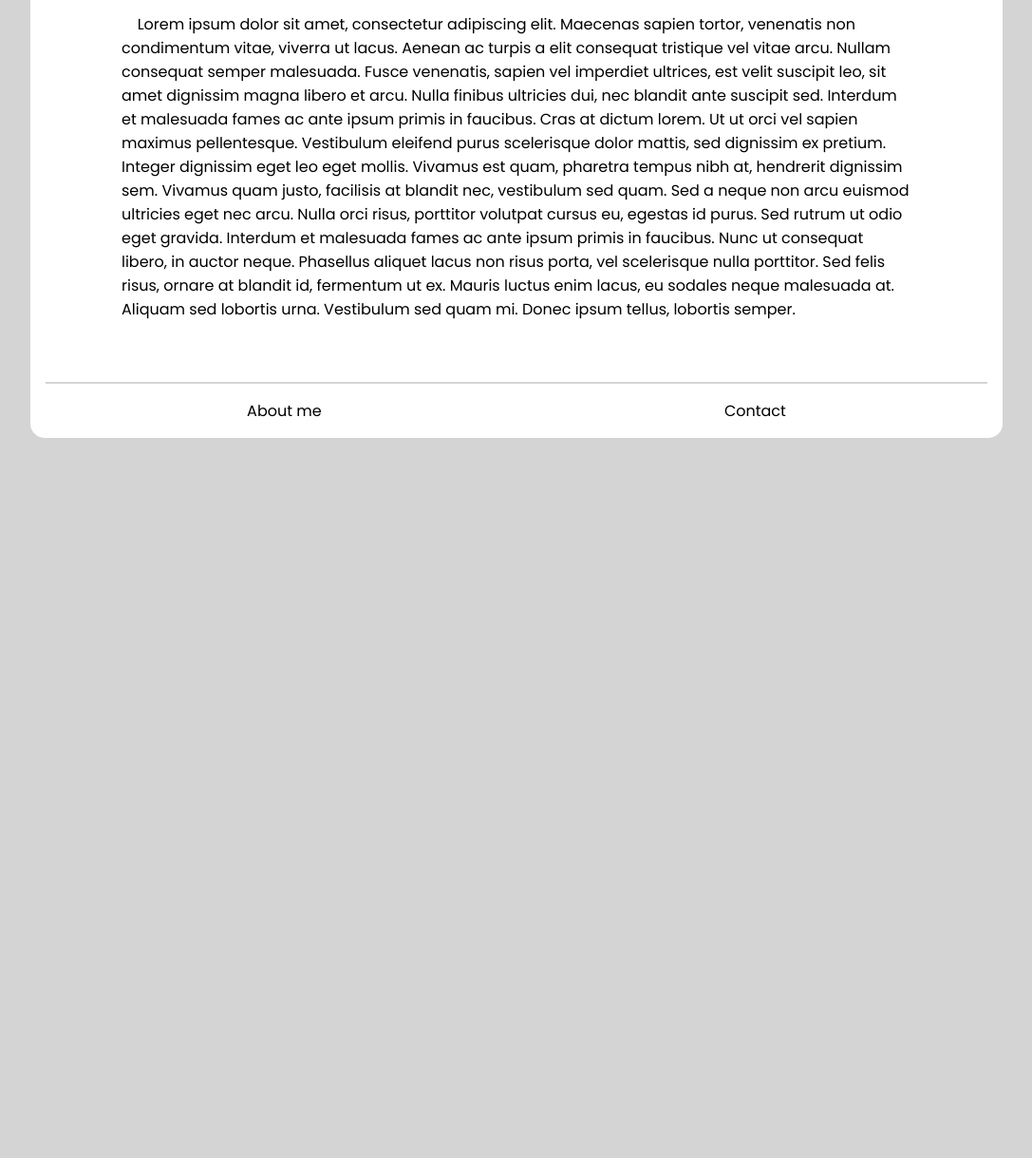
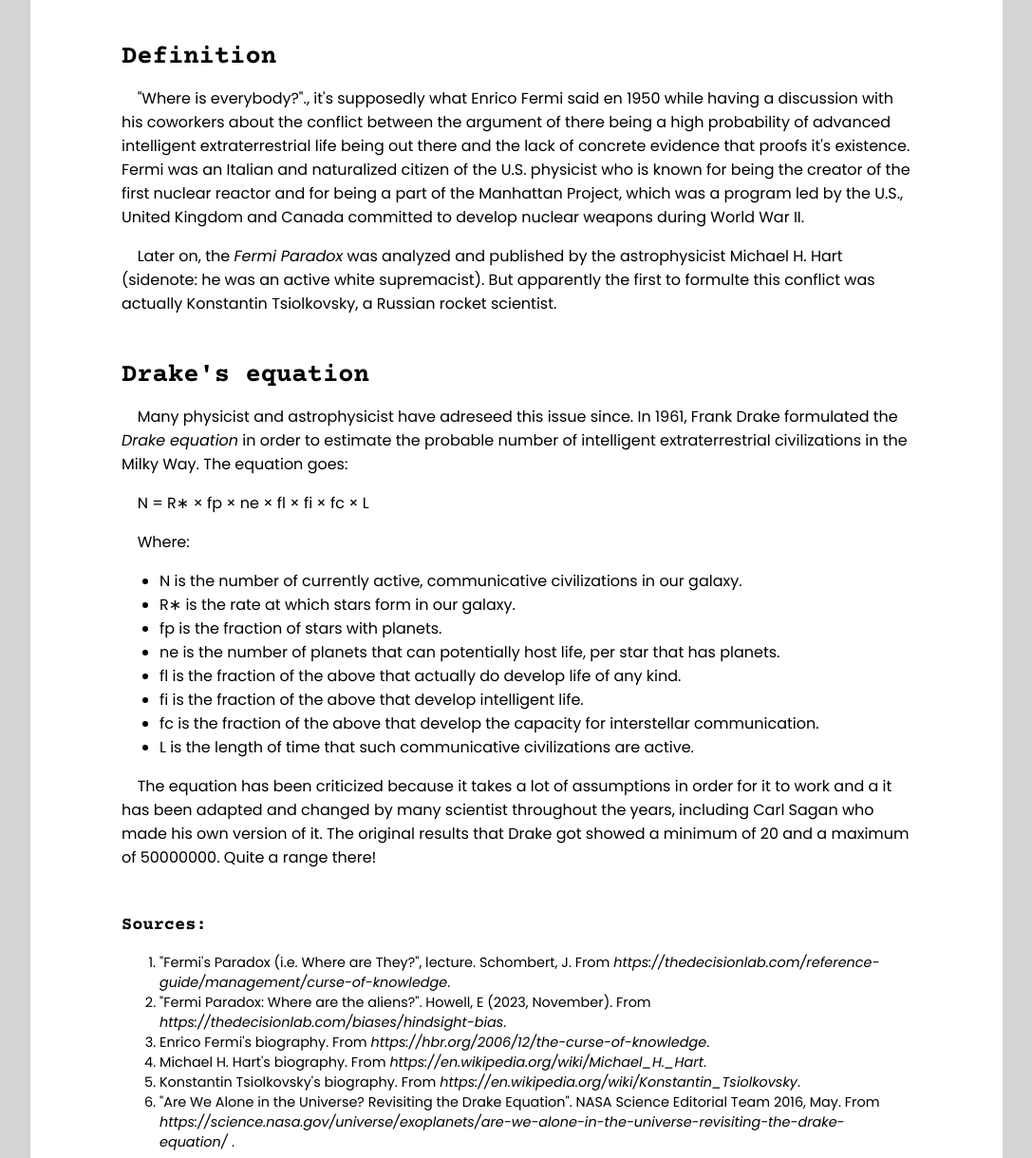
Before and after one commit to 0ka3ri/uncanny-page, a plain HTML site: page subpages/fermi-paradox/index.html in a window 1280 px wide. Shown: the part 281-1500 px from the top of the page at 95% size, without its empty margins (96-1183 px from the left). Before the commit the page ends 800 px from the top, so only its background shows below. Drawn offline with nearby package versions, Linux system fonts and the light colour scheme; a web font is replaced by a local one.

Commit message:
Removed h4 dead code, minor changes on Curse of Knowledge content, spelling and translation mistakes and added Fermi paradox's content.

```diff
--- a/style.css
+++ b/style.css
@@ -26,12 +26,8 @@ main {
 
 /*TEXTS*/
 
-h1, h2, h3, h4 {
+h1, h2, h3 {
   font-family: "Courier Prime", monospace;
-}
-
-h3, h4 {
-  font-weight: "regular";
 }
 
 h1 {
@@ -44,7 +40,6 @@ h2 {
   margin-top: 0;
   font-size: 2rem;
 }
-
 
 p {
   font-family: "Poppins";
@@ -166,6 +161,15 @@ footer {
   margin-bottom: 0;
 }
 
+h3 {
+  font-weight: "regular";
+  margin-top: 3rem;
+}
+
+.subpage ol {
+  font-size: 0.90rem;
+}
+
 
 /*CONTACT PAGE*/
 
--- a/subpages/fermi-paradox/index.html
+++ b/subpages/fermi-paradox/index.html
@@ -1,5 +1,5 @@
 <!DOCTYPE html>
-<html lang="en">
+<html lang="en" class="subpage">
 
   <head>
     <meta charset="UTF-8">
@@ -46,22 +46,76 @@
 
     <main>
       <h1>Fermi Paradox</h1>
-      <p>Lorem ipsum dolor sit amet, consectetur adipiscing elit. Maecenas sapien tortor, venenatis non condimentum vitae,
-        viverra ut lacus. Aenean ac turpis a elit consequat tristique vel vitae arcu. Nullam consequat semper malesuada. Fusce
-        venenatis, sapien vel imperdiet ultrices, est velit suscipit leo, sit amet dignissim magna libero et arcu. Nulla finibus
-        ultricies dui, nec blandit ante suscipit sed. Interdum et malesuada fames ac ante ipsum primis in faucibus. Cras at
-        dictum lorem.
+      <h2>Definition</h2>
+      <p>
+        "Where is everybody?"., it's supposedly what Enrico Fermi said en 1950 while having a discussion with
+        his coworkers about the conflict between the argument of there being a high probability of advanced
+        intelligent extraterrestrial life being out there and the lack of concrete evidence that proofs it's
+        existence. Fermi was an Italian and naturalized citizen of the U.S. physicist who is known for being
+        the creator of the first nuclear reactor and for being a part of the Manhattan Project, which was a
+        program led by the U.S., United Kingdom and Canada committed to develop nuclear weapons during World
+        War II.
+      </p>
+      <p>
+        Later on, the <a class="italic" href="https://en.wikipedia.org/wiki/Fermi_paradox" target="blank">Fermi
+        Paradox</a> was analyzed and published by the astrophysicist Michael H. Hart (sidenote: he was an
+        active white supremacist). But apparently the first to formulte this conflict was actually Konstantin
+        Tsiolkovsky, a Russian rocket scientist.
+      </p>
 
-        Ut ut orci vel sapien maximus pellentesque. Vestibulum eleifend purus scelerisque dolor mattis, sed dignissim ex
-        pretium. Integer dignissim eget leo eget mollis. Vivamus est quam, pharetra tempus nibh at, hendrerit dignissim sem.
-        Vivamus quam justo, facilisis at blandit nec, vestibulum sed quam. Sed a neque non arcu euismod ultricies eget nec arcu.
-        Nulla orci risus, porttitor volutpat cursus eu, egestas id purus.
+      <h2>Drake's equation</h2>
+      <p>
+        Many physicist and astrophysicist have adreseed this issue since. In 1961, Frank Drake formulated the
+        <a class="italic" href="https://en.wikipedia.org/wiki/Drake_equation" target="blank">Drake equation</a>
+        in order to estimate the probable number of intelligent extraterrestrial civilizations in the Milky Way.
+        The equation goes:
+      </p>
+      <p>
+        N = R∗ × fp × ne × fl × fi × fc × L
+      </p>
+      <p>
+        Where:
+        <ul>
+          <li>N is the number of currently active, communicative civilizations in our galaxy.</li>
+          <li>R∗ is the rate at which stars form in our galaxy.</li>
+          <li>fp is the fraction of stars with planets.</li>
+          <li>ne is the number of planets that can potentially host life, per star that has planets.</li>
+          <li>fl is the fraction of the above that actually do develop life of any kind.</li>
+          <li>fi is the fraction of the above that develop intelligent life.</li>
+          <li>fc is the fraction of the above that develop the capacity for interstellar communication.</li>
+          <li>L is the length of time that such communicative civilizations are active.</li>
+        </ul>
+      </p>
+      <p>
+        The equation has been criticized because it takes a lot of assumptions in order for it to work and a it
+        has been adapted and changed by many scientist throughout the years, including Carl Sagan who made his
+        own version of it. The original results that Drake got showed a minimum of 20 and a maximum of 50000000.
+        Quite a range there!
+      </p>
 
-        Sed rutrum ut odio eget gravida. Interdum et malesuada fames ac ante ipsum primis in faucibus. Nunc ut consequat libero,
-        in auctor neque. Phasellus aliquet lacus non risus porta, vel scelerisque nulla porttitor. Sed felis risus, ornare at
-        blandit id, fermentum ut ex. Mauris luctus enim lacus, eu sodales neque malesuada at. Aliquam sed lobortis urna.
-        Vestibulum sed quam mi. Donec ipsum tellus, lobortis semper.
-      </p>
+        <h3>Sources:</h3>
+        <ol>
+          <li>"Fermi's Paradox (i.e. Where are They?", lecture. Schombert, J. From
+            <a class="italic" href="https://pages.uoregon.edu/jschombe/cosmo/lectures/lec28.html"
+            target="blank">https://thedecisionlab.com/reference-guide/management/curse-of-knowledge</a>.</li>
+          <li>"Fermi Paradox: Where are the aliens?". Howell, E (2023, November). From
+            <a class="italic" href="https://www.space.com/25325-fermi-paradox.html" target="blank">
+              https://thedecisionlab.com/biases/hindsight-bias</a>.</li>
+          <li>Enrico Fermi's biography. From
+            <a class="italic" href="https://www.nobelprize.org/prizes/physics/1938/fermi/biographical/" target="blank">
+              https://hbr.org/2006/12/the-curse-of-knowledge</a>.</li>
+          <li>Michael H. Hart's biography. From
+            <a class="italic" href="https://en.wikipedia.org/wiki/Michael_H._Hart" target="blank">
+              https://en.wikipedia.org/wiki/Michael_H._Hart</a>.</li>
+          <li>Konstantin Tsiolkovsky's biography. From
+            <a class="italic" href="https://en.wikipedia.org/wiki/Konstantin_Tsiolkovsky" target="blank">
+              https://en.wikipedia.org/wiki/Konstantin_Tsiolkovsky</a>.</li>
+          <li>"Are We Alone in the Universe? Revisiting the Drake Equation". NASA Science Editorial Team 2016,
+            May. From
+            <a class="italic" href="https://science.nasa.gov/universe/exoplanets/are-we-alone-in-the-universe-revisiting-the-drake-equation/"
+              target="blank">https://science.nasa.gov/universe/exoplanets/are-we-alone-in-the-universe-revisiting-the-drake-equation/
+            </a>.</li>
+        </ol>
     </main>
 
     <footer>
```
Also changed, not shown: index.html (+2 -2 lines), subpages/curse-of-knowledge/index.html (+8 -8 lines).
